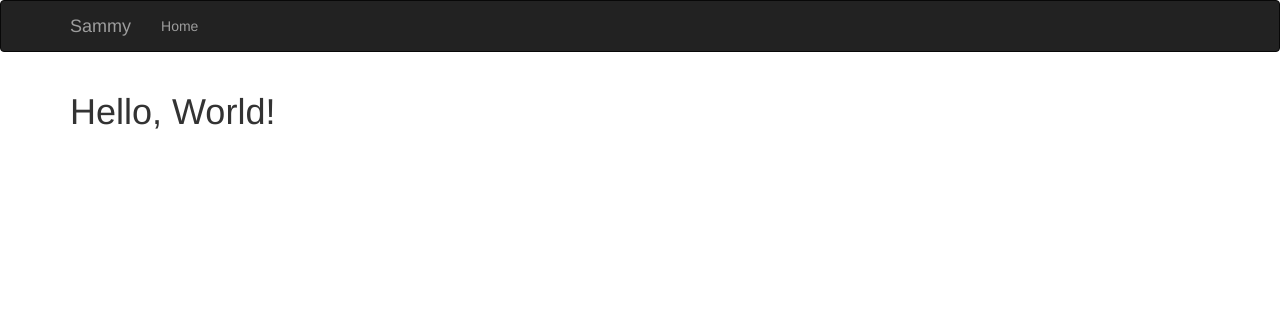
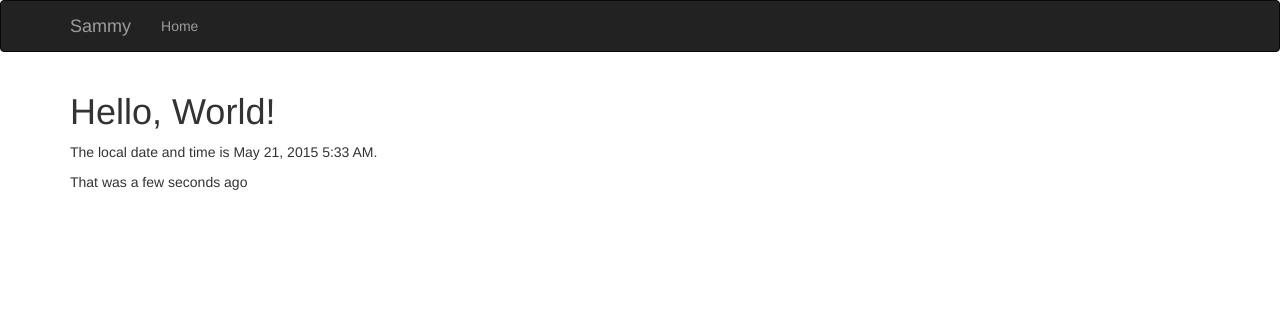
Before and after one commit to samskeller/flask_demo, a Flask app: page / in a window 1280 px wide. Shown: the top 312 px of the page. Run offline with Flask 2, Linux system fonts and the light colour scheme; some libraries are stand-ins or nearby versions.

Commit message:
Getting basic timezone-conversion support from moment.js using the Flask-Moment package

```diff
--- a/hello.py
+++ b/hello.py
@@ -1,9 +1,13 @@
 from flask import Flask, render_template
 from flask.ext.script import Manager
 from flask.ext.bootstrap import Bootstrap
+from flask.ext.moment import Moment
+
+from datetime import datetime
 
 app = Flask(__name__)
 bootstrap = Bootstrap(app)
+moment = Moment(app)
 manager = Manager(app)
 
 @app.errorhandler(404)
@@ -16,7 +20,7 @@ def internal_server_error(e):
 
 @app.route('/')
 def index():
-    return render_template('index.html')
+    return render_template('index.html', current_time=datetime.utcnow())
 
 @app.route('/user/<name>')
 def user(name):
--- a/requirements.txt
+++ b/requirements.txt
@@ -1,6 +1,7 @@
 Flask==0.10.1
 Flask-Bootstrap==3.3.4.1
 Flask-Script==2.0.5
+Flask-Moment==0.4.0
 itsdangerous==0.24
 Jinja2==2.7.3
 MarkupSafe==0.23
--- a/templates/base.html
+++ b/templates/base.html
@@ -4,6 +4,11 @@
 {{ super() }}
 <link rel="shortcut icon" href="{{ url_for('static', filename = 'favicon.ico') }}" type="image/x-icon">
 <link rel="icon" href="{{ url_for('static', filename = 'favicon.ico') }}" type="image/x-icon">
+{% endblock %}
+
+{% block scripts %}
+{{ super() }}
+{{ moment.include_moment() }}
 {% endblock %}
 
 {% block title %}Sammy{% endblock %}
--- a/templates/index.html
+++ b/templates/index.html
@@ -7,4 +7,6 @@
 {% endblock %}
 {% block page_content %}
 <h1>Hello, World!</h1>
+<p>The local date and time is {{ moment(current_time).format('LLL') }}.</p>
+<p>That was {{ moment(current_time).fromNow(refresh=True) }}</p>
 {% endblock %}
```
